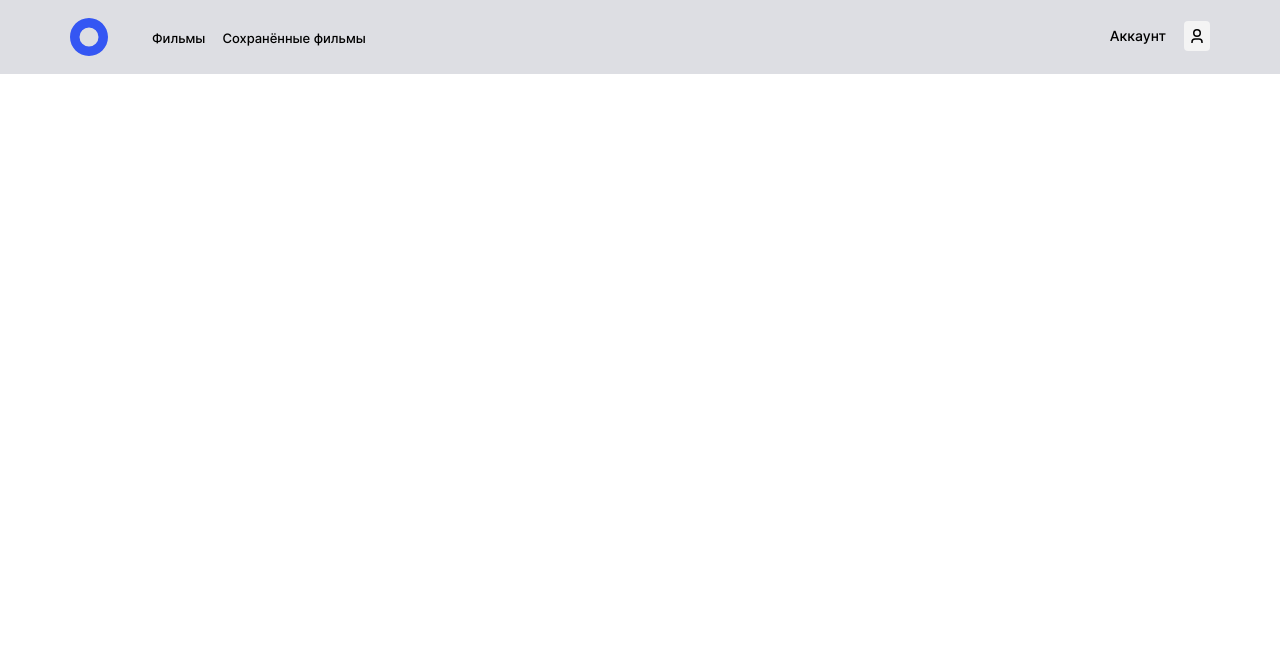
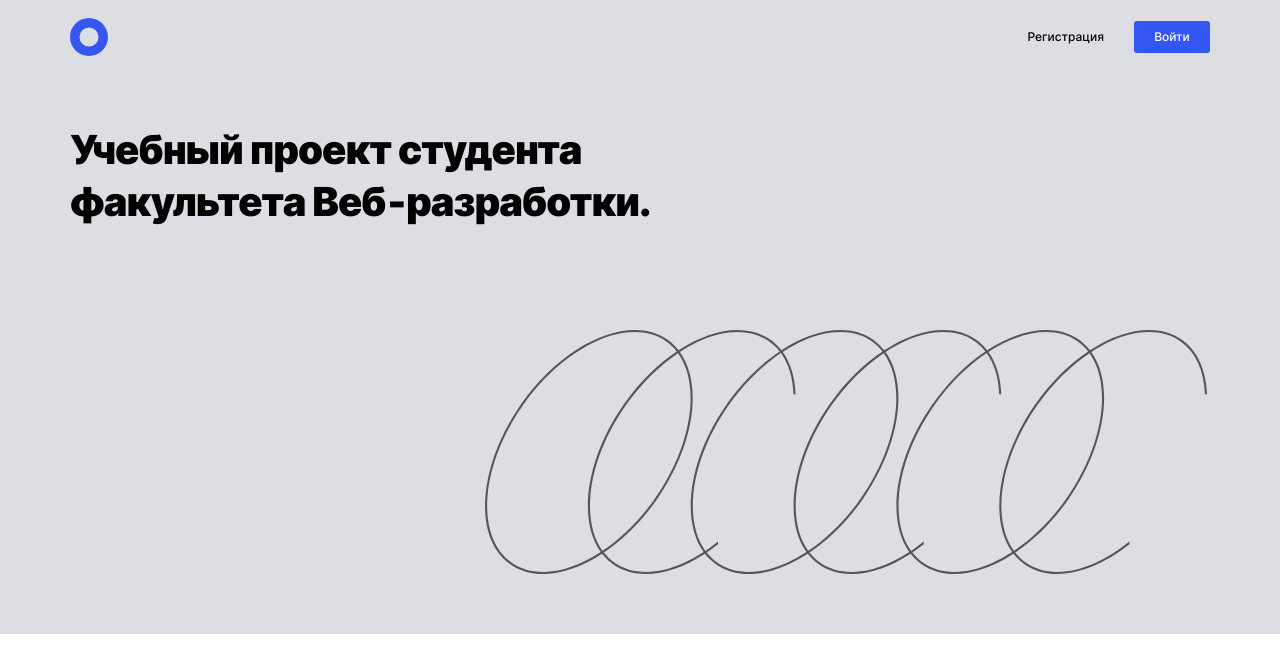
Before and after one commit to freebeego/movies-explorer-frontend, a React (Create React App) app: page / in a window 1280 px wide. Shown: the top 672 px of the page. Built offline with nearby package versions, Linux system fonts and the light colour scheme.

Commit message:
feat(main): promo

```diff
--- a/src/components/App.js
+++ b/src/components/App.js
@@ -7,7 +7,7 @@ import Main from './Main/Main';
 
 function App() {
   const [currentUser, setCurrentUser] = React.useState({});
-  const [loggedIn, setLoggedIn] = React.useState(true);
+  const [loggedIn, setLoggedIn] = React.useState(false);
 
   return (
     <CurrentUserContext.Provider value={currentUser}>
--- a/src/components/Header/Header.css
+++ b/src/components/Header/Header.css
@@ -70,6 +70,8 @@
     height: 22px;
   }
 
+}
+
 @media screen and (min-width: 1280px) {
   .header {
     padding: 18px 70px;
@@ -79,4 +81,3 @@
     z-index: 2;
   }
 }
-}
--- a/src/components/Main/Main.js
+++ b/src/components/Main/Main.js
@@ -1,5 +1,6 @@
 import Nav from './Nav/Nav';
 import Header from '../Header/Header';
+import Promo from './Promo/Promo';
 
 function Main({ loggedIn }) {
   return (
@@ -8,6 +9,7 @@ function Main({ loggedIn }) {
       <Header
         loggedIn={loggedIn}
       />
+      <Promo />
     </>
   );
 }
--- a/src/components/Main/Promo/Promo.css
+++ b/src/components/Main/Promo/Promo.css
@@ -0,0 +1,47 @@
+.promo {
+  background-color: #dddee3;
+  min-height: 630px;
+  background-image: url('../../../images/cover.svg');
+  background-repeat: no-repeat;
+  background-position: center 90%;
+  background-size: 680px;
+}
+
+.promo__title {
+  width: 300px;
+  font-family: 'Inter', Arial, sans-serif;
+  font-weight: 900;
+  font-size: 31px;
+  line-height: 39px;
+  margin: 183px auto auto;
+  text-align: center;
+  letter-spacing: -1px;
+}
+
+@media screen and (min-width: 768px) {
+  .promo {
+    min-height: 844px;
+    background-position: center 89%;
+  }
+
+  .promo__title {
+    width: 680px;
+    font-size: 40px;
+    line-height: 52px;
+    margin-top: 301px;
+  }
+}
+
+@media screen and (min-width: 1280px) {
+  .promo {
+    min-height: 560px;
+    background-position: 87% 81%;
+    background-size: 722px;
+  }
+
+  .promo__title {
+    width: 626px;
+    text-align: left;
+    margin: 50px auto auto 70px;
+  }
+}
--- a/src/components/Main/Promo/Promo.js
+++ b/src/components/Main/Promo/Promo.js
@@ -1,6 +1,12 @@
+import './Promo.css';
+
 function Promo() {
   return (
-    footer
+    <section className="promo">
+      <h1 className="promo__title">
+        Учебный проект студента факультета Веб&#8209;разработки.
+      </h1>
+    </section>
   );
 }
 
```
Also changed, not shown: src/images/cover.svg (added). Lines whose indentation alone changed are shown as unchanged.
